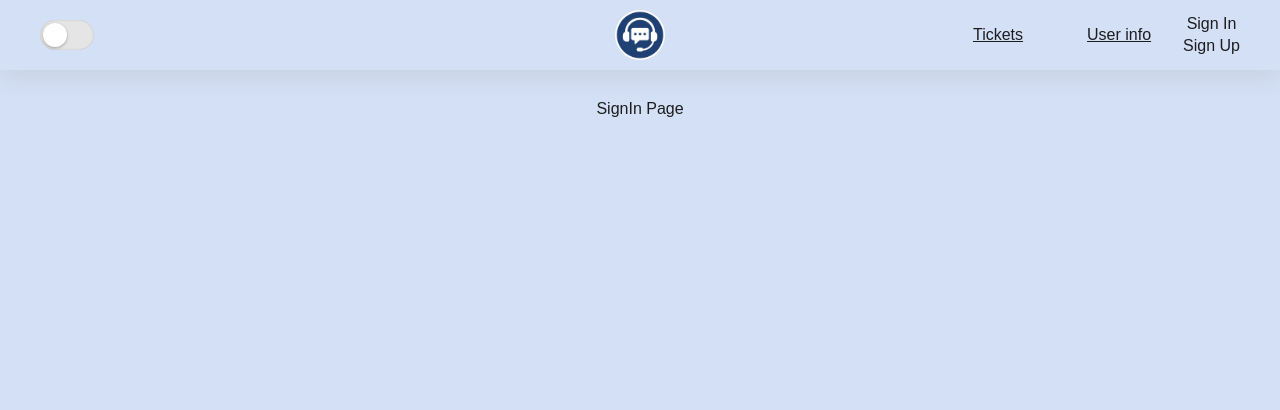
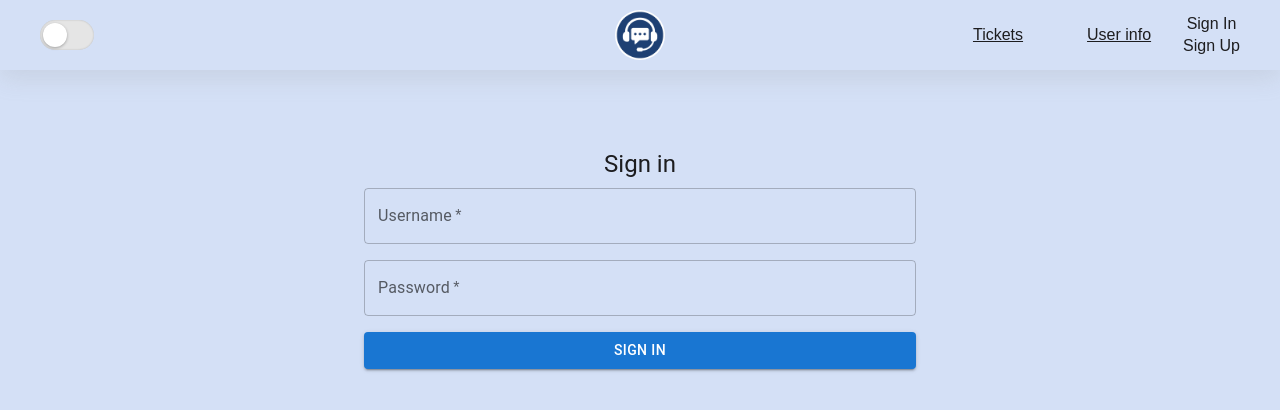
Before and after one commit to montaana01/ticket-tracker-frontend, a React (Vite) app: page /sign-in in a window 1280 px wide. Shown: the top 410 px of the page. Built offline with nearby package versions, Linux system fonts and the light colour scheme; no server answers.

Commit message:
feat: implement sign in page with logic

```diff
--- a/src/pages/auth/signIn/index.tsx
+++ b/src/pages/auth/signIn/index.tsx
@@ -1,3 +1,70 @@
+import React, { useState } from 'react';
+import {
+  TextField,
+  Button,
+  Container,
+  Typography,
+  Box,
+  Alert,
+} from '@mui/material';
+import { useAuth } from '../../../hooks/useAuth.ts';
+import { useLocation, useNavigate } from 'react-router';
+import { PATHS } from '../../../constants/PATHS.ts';
+
 export const SignInPage = () => {
-  return <div>SignIn Page</div>;
+  const { signIn } = useAuth();
+  const navigate = useNavigate();
+  const location = useLocation();
+  const [username, setUsername] = useState('');
+  const [password, setPassword] = useState('');
+  const [error, setError] = useState<string | null>(null);
+
+  const from = (location.state && location.state.from?.pathname) || PATHS.HOME;
+
+  const handleSubmit = async (e: React.FormEvent) => {
+    e.preventDefault();
+    setError(null);
+
+    const result = await signIn(username, password);
+    if (result.success) {
+      navigate(from, { replace: true });
+    } else {
+      setError(result.error || ' Wrong login/password');
+    }
+  };
+
+  return (
+    <Container maxWidth="sm" sx={{ mt: 6 }}>
+      <Typography variant="h5" gutterBottom>
+        Sign in
+      </Typography>
+      {error && (
+        <Alert severity="error" sx={{ mb: 2 }}>
+          {error}
+        </Alert>
+      )}
+      <Box
+        component="form"
+        onSubmit={handleSubmit}
+        sx={{ display: 'grid', gap: 2 }}
+      >
+        <TextField
+          label="Username"
+          value={username}
+          onChange={(event) => setUsername(event.target.value)}
+          required
+        />
+        <TextField
+          label="Password"
+          type="password"
+          value={password}
+          onChange={(event) => setPassword(event.target.value)}
+          required
+        />
+        <Button variant="contained" type="submit">
+          Sign in
+        </Button>
+      </Box>
+    </Container>
+  );
 };
```
